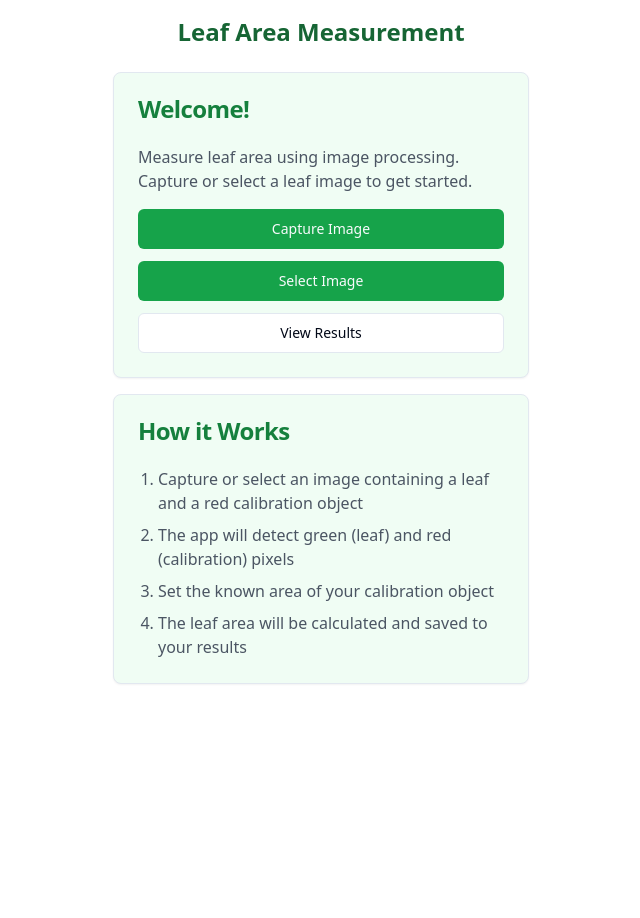
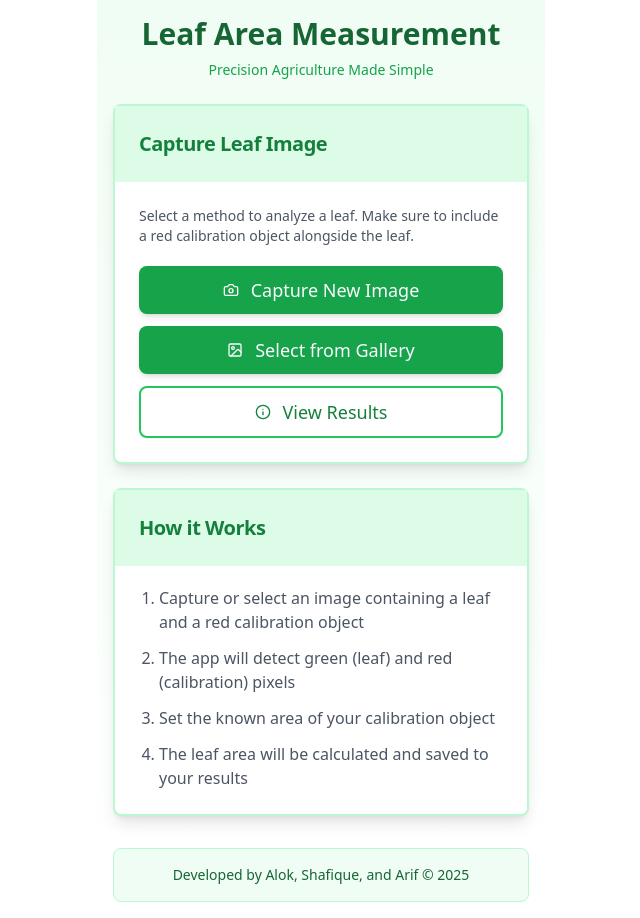
Before and after one commit to aloksingh1818/foliage-pixel-probe, a React (Vite) app: page / in a window 1280 px wide. Shown: the whole page, without its empty margins (319-959 px from the left). Before the commit the page ends 800 px from the top, so only its background shows below. Built offline with nearby package versions, Linux system fonts and the light colour scheme.

Commit message:
Fix: Improve UI, camera, and add credits
- Fixed camera not opening on mobile.
- Improved UI for better user experience.
- Added credits to the project developers (Alok, Shafique, and Arif).
- Fixed build errors in DatabaseService.ts.

```diff
--- a/package.json
+++ b/package.json
@@ -13,6 +13,7 @@
   "dependencies": {
     "@capacitor-community/sqlite": "^5.7.4",
     "@capacitor/android": "^5.7.8",
+    "@capacitor/camera": "^7.0.1",
     "@capacitor/core": "^5.7.8",
     "@hookform/resolvers": "^3.9.0",
     "@radix-ui/react-accordion": "^1.2.0",
--- a/src/App.tsx
+++ b/src/App.tsx
@@ -7,13 +7,14 @@ import { BrowserRouter, Routes, Route } from "react-router-dom";
 import Home from "./pages/Home";
 import NotFound from "./pages/NotFound";
 
+// Initialize the Query Client
 const queryClient = new QueryClient();
 
 const App = () => (
   <QueryClientProvider client={queryClient}>
     <TooltipProvider>
       <Toaster />
-      <Sonner />
+      <Sonner position="top-center" closeButton />
       <BrowserRouter>
         <Routes>
           <Route path="/" element={<Home />} />
--- a/src/pages/Home.tsx
+++ b/src/pages/Home.tsx
@@ -1,46 +1,123 @@
 
-import React from 'react';
+import React, { useState } from 'react';
 import { Button } from '@/components/ui/button';
-import { Card, CardContent, CardHeader, CardTitle } from '@/components/ui/card';
+import { Card, CardContent, CardHeader, CardTitle, CardFooter } from '@/components/ui/card';
+import { Camera, Image, Info } from 'lucide-react';
+import { toast } from 'sonner';
+import { cameraService } from '@/services/CameraService';
+import { Alert, AlertDescription } from '@/components/ui/alert';
 
 const Home = () => {
+  const [selectedImage, setSelectedImage] = useState<string | null>(null);
+
+  const handleCaptureImage = async () => {
+    try {
+      const imageData = await cameraService.captureImage();
+      if (imageData) {
+        setSelectedImage(imageData.webPath);
+        toast.success("Image captured successfully!");
+      }
+    } catch (error) {
+      toast.error("Failed to capture image. Please try again.");
+      console.error("Camera error:", error);
+    }
+  };
+
+  const handleSelectImage = async () => {
+    try {
+      const imageData = await cameraService.selectImage();
+      if (imageData) {
+        setSelectedImage(imageData.webPath);
+        toast.success("Image selected successfully!");
+      }
+    } catch (error) {
+      toast.error("Failed to select image. Please try again.");
+      console.error("Gallery error:", error);
+    }
+  };
+
   return (
-    <div className="container mx-auto p-4 max-w-md">
-      <h1 className="text-2xl font-bold text-center text-green-800 mb-6">
-        Leaf Area Measurement
-      </h1>
+    <div className="container mx-auto p-4 max-w-md bg-gradient-to-b from-green-50 to-white min-h-screen">
+      <header className="mb-6">
+        <h1 className="text-3xl font-bold text-center text-green-800 mb-2">
+          Leaf Area Measurement
+        </h1>
+        <p className="text-center text-green-600 text-sm">
+          Precision Agriculture Made Simple
+        </p>
+      </header>
 
-      <Card className="mb-4 bg-green-50">
-        <CardHeader>
-          <CardTitle className="text-green-700">Welcome!</CardTitle>
+      {selectedImage && (
+        <Card className="mb-6 overflow-hidden border-2 border-green-200 shadow-lg">
+          <div className="aspect-w-16 aspect-h-9 relative w-full h-56">
+            <img
+              src={selectedImage}
+              alt="Selected Leaf"
+              className="absolute inset-0 w-full h-full object-cover"
+            />
+          </div>
+          <CardFooter className="bg-green-100 p-3 flex justify-between">
+            <Button
+              variant="outline"
+              size="sm"
+              className="text-green-700 border-green-300"
+              onClick={() => setSelectedImage(null)}
+            >
+              Remove
+            </Button>
+            <Button
+              className="bg-green-700 hover:bg-green-800"
+              size="sm"
+            >
+              Analyze Leaf
+            </Button>
+          </CardFooter>
+        </Card>
+      )}
+
+      <Card className="mb-6 bg-white border-2 border-green-200 shadow-lg">
+        <CardHeader className="bg-green-100">
+          <CardTitle className="text-green-700 text-xl font-bold">Capture Leaf Image</CardTitle>
         </CardHeader>
-        <CardContent>
-          <p className="text-gray-600 mb-4">
-            Measure leaf area using image processing. Capture or select a leaf image to get started.
+        <CardContent className="pt-6">
+          <p className="text-gray-600 mb-5 text-sm">
+            Select a method to analyze a leaf. Make sure to include a red calibration object alongside the leaf.
           </p>
 
           <div className="flex flex-col gap-3">
-            <Button className="w-full bg-green-600 hover:bg-green-700">
-              Capture Image
+            <Button
+              className="w-full bg-green-600 hover:bg-green-700 text-lg py-6 rounded-lg shadow-md flex items-center justify-center gap-3"
+              onClick={handleCaptureImage}
+            >
+              <Camera size={24} />
+              Capture New Image
             </Button>
 
-            <Button className="w-full bg-green-600 hover:bg-green-700">
-              Select Image
+            <Button
+              className="w-full bg-green-600 hover:bg-green-700 text-lg py-6 rounded-lg shadow-md flex items-center justify-center gap-3"
+              onClick={handleSelectImage}
+            >
+              <Image size={24} />
+              Select from Gallery
             </Button>
 
-            <Button className="w-full" variant="outline">
+            <Button
+              className="w-full bg-white text-green-700 border-2 border-green-500 hover:bg-green-50 shadow-sm text-lg py-6 rounded-lg flex items-center justify-center gap-3"
+              variant="outline"
+            >
+              <Info size={24} />
               View Results
             </Button>
           </div>
         </CardContent>
       </Card>
 
-      <Card className="bg-green-50">
-        <CardHeader>
-          <CardTitle className="text-green-700">How it Works</CardTitle>
+      <Card className="bg-white border-2 border-green-200 shadow-lg">
+        <CardHeader className="bg-green-100">
+          <CardTitle className="text-green-700 text-xl font-bold">How it Works</CardTitle>
         </CardHeader>
-        <CardContent>
-          <ol className="list-decimal pl-5 space-y-2 text-gray-600">
+        <CardContent className="pt-5">
+          <ol className="list-decimal pl-5 space-y-3 text-gray-600">
             <li>Capture or select an image containing a leaf and a red calibration object</li>
             <li>The app will detect green (leaf) and red (calibration) pixels</li>
             <li>Set the known area of your calibration object</li>
@@ -48,6 +125,12 @@ const Home = () => {
           </ol>
         </CardContent>
       </Card>
+
+      <Alert className="mt-8 bg-green-50 border border-green-200">
+        <AlertDescription className="text-center text-sm text-green-800">
+          Developed by Alok, Shafique, and Arif &copy; 2025
+        </AlertDescription>
+      </Alert>
     </div>
   );
 };
--- /dev/null
+++ b/src/services/CameraService.ts
@@ -0,0 +1,58 @@
+
+import { Camera, CameraResultType, CameraSource, Photo } from '@capacitor/camera';
+
+export interface ImageData {
+  path: string;
+  webPath: string;
+  format: string;
+}
+
+export class CameraService {
+  async captureImage(): Promise<ImageData | null> {
+    try {
+      const photo = await Camera.getPhoto({
+        quality: 90,
+        allowEditing: false,
+        resultType: CameraResultType.Uri,
+        source: CameraSource.Camera
+      });
+
+      if (photo && photo.path && photo.webPath) {
+        return {
+          path: photo.path,
+          webPath: photo.webPath,
+          format: photo.format || 'jpeg'
+        };
+      }
+      return null;
+    } catch (error) {
+      console.error('Error capturing image:', error);
+      throw error;
+    }
+  }
+
+  async selectImage(): Promise<ImageData | null> {
+    try {
+      const photo = await Camera.getPhoto({
+        quality: 90,
+        allowEditing: false,
+        resultType: CameraResultType.Uri,
+        source: CameraSource.Photos
+      });
+
+      if (photo && photo.path && photo.webPath) {
+        return {
+          path: photo.path,
+          webPath: photo.webPath,
+          format: photo.format || 'jpeg'
+        };
+      }
+      return null;
+    } catch (error) {
+      console.error('Error selecting image:', error);
+      throw error;
+    }
+  }
+}
+
+export const cameraService = new CameraService();
--- a/src/services/DatabaseService.ts
+++ b/src/services/DatabaseService.ts
@@ -130,8 +130,8 @@ export class DatabaseService {
 
   async closeConnection(): Promise<void> {
     if (this.db) {
-      // Fix 3: Remove extra argument from closeConnection
-      await this.sqlite.closeConnection('leaf_measurements');
+      // Fix 3: Provide both required arguments for closeConnection
+      await this.sqlite.closeConnection('leaf_measurements', false);
       this.db = null;
       this.initialized = false;
     }
```
Also changed, not shown: 1 other file (tests, documents, lock files or other folders).
